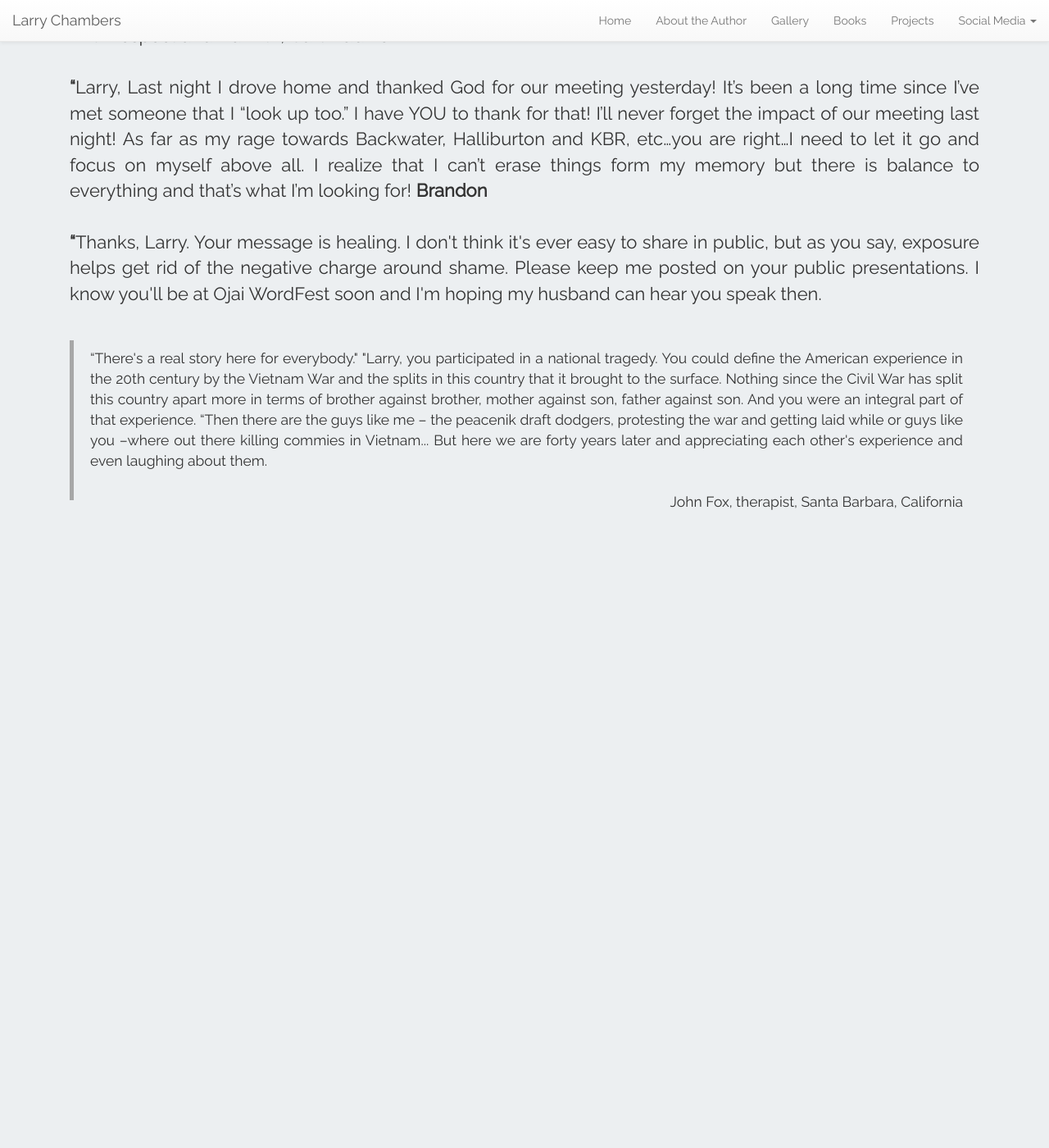
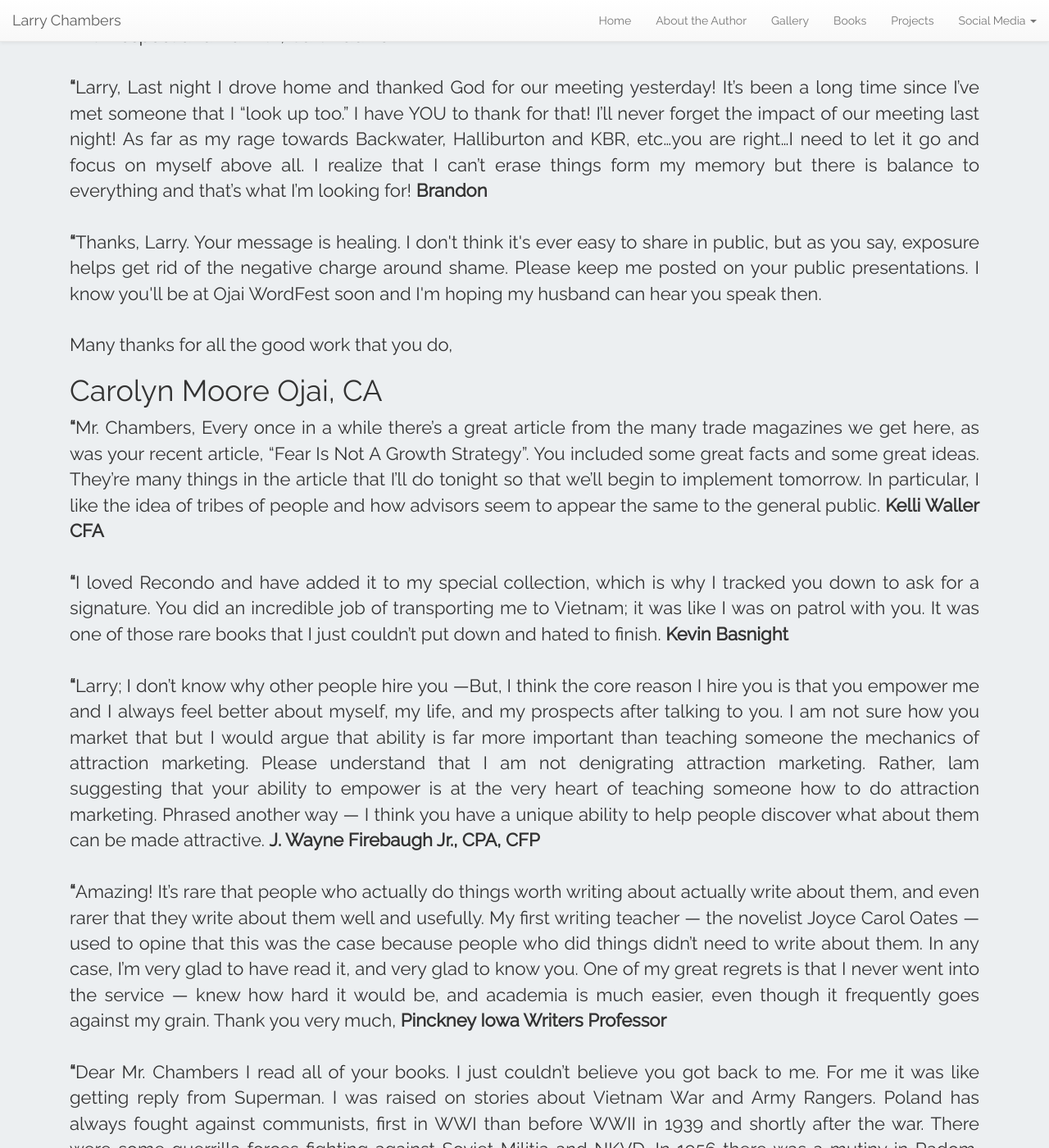
Before and after one commit to larrychambers/larrychambers.github.io, a Jekyll site: the page built from about.md, in a window 1280 px wide and 1400 px high, scrolled down 4957 px. Shown: the whole window at 82% size. Built offline with Jekyll 4.4.1, drawn with Linux system fonts in a browser that asks for light colours; nearby versions of some CDN libraries; before the commit the page ends 5587 px from its top, so only the background shows below that; some of the changed text lies outside the part shown.

Commit message:
Update about.md

```diff
--- a/about.md
+++ b/about.md
@@ -104,6 +104,21 @@ As for marketing mistakes, the biggest one, he says, “is to do nothing” and
 
 <b>“</b>Thanks, Larry. Your message is healing. I don't think it's ever easy to share in public, but as you say, exposure helps get rid of the negative charge around shame. Please keep me posted on your public presentations. I know you'll be at Ojai WordFest soon and I'm hoping my husband can hear you speak then.<br><br>
 
+Many thanks for all the good work that you do,
+<h><b><h1>Carolyn Moore Ojai, CA</h1></b>
+
+<b>“</b>Mr. Chambers, Every once in a while there’s a great article from the many trade magazines we get here, as was your recent article, “Fear Is Not A Growth Strategy”. You included some great facts and some great ideas. They’re many things in the article that I’ll do tonight so that we’ll begin to implement tomorrow.  In particular, I like the idea of tribes of people and how advisors seem to appear the same to the general public. <b>Kelli Waller CFA</b><br><br>
+
+<b>“</b>I loved Recondo and have added it to my special collection, which is why I tracked you down to ask for a signature. You did an incredible job of transporting me to Vietnam; it was like I was on patrol with you. It was one of those rare books that I just couldn’t put down and hated to finish. <b>Kevin Basnight</b><br><br>
+
+<b>“</b>Larry; I don’t know why other people hire you —But, I think the core reason I hire you is that you empower me and I always feel better about myself, my life, and my prospects after talking to you. I am not sure how you market that but I would argue that ability is far more important than teaching someone the mechanics of attraction marketing. Please understand that I am not denigrating attraction marketing. Rather, lam suggesting that your ability to empower is at the very heart of teaching someone how to do attraction marketing. Phrased another way — I think you have a unique ability to help people discover what about them can be made attractive. <b> J. Wayne Firebaugh Jr., CPA, CFP</b><br><br>
+
+<b>“</b>Amazing! It’s rare that people who actually do things worth writing about actually write about them, and even rarer that they write about them well and usefully. My first writing teacher — the novelist Joyce Carol Oates — used to opine that this was the case because people who did things didn’t need to write about them. In any case, I’m very glad to have read it, and very glad to know you. One of my great regrets is that I never went into the service — knew how hard it would be, and academia is much easier, even though it frequently goes against my grain.
+Thank you very much, <b> Pinckney Iowa Writers Professor</b><br><br>
+
+<b>“</b>Dear Mr. Chambers  I read all of your books. I just couldn’t believe you got back to me. For me it was like getting reply from Superman. I was raised on stories about Vietnam War and Army Rangers. Poland has always fought against communists, first in WWI than before WWII in 1939 and shortly after the war. There were some guerrilla forces fighting against Soviet Militia and NKVD. In 1956 there was a mutiny in Radom, hundreds of people got on the streets and fought hard against the government. In 1970 there were mutinies in Gdansk, Gdynia, Katowice and other cities. Many civilians died on the streets of Poland. In 1980 Soviet tanks were standing all over Poland,<br><br>
+
+
 
 
 
```
